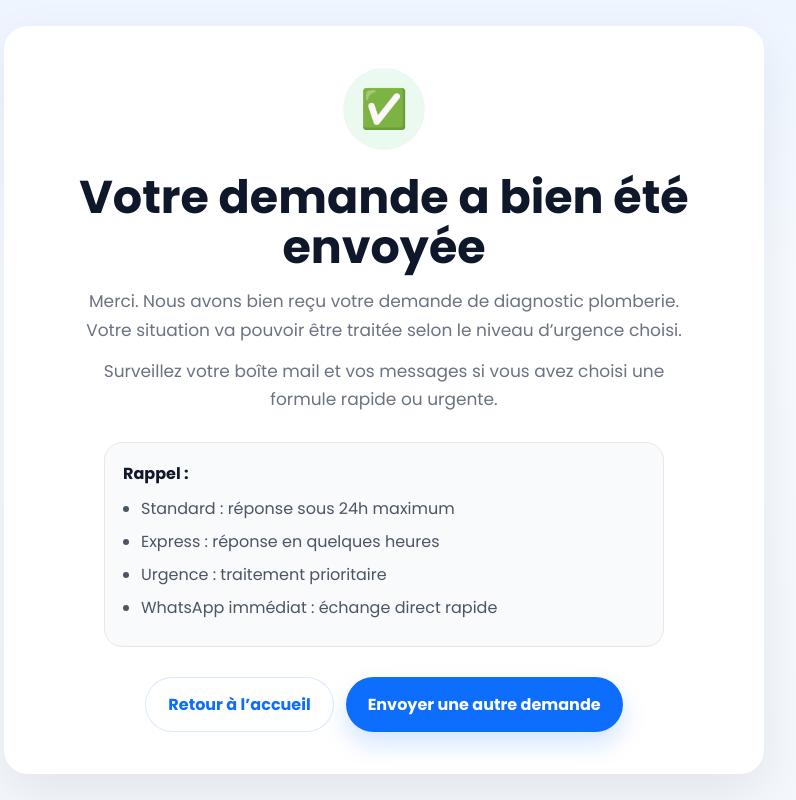
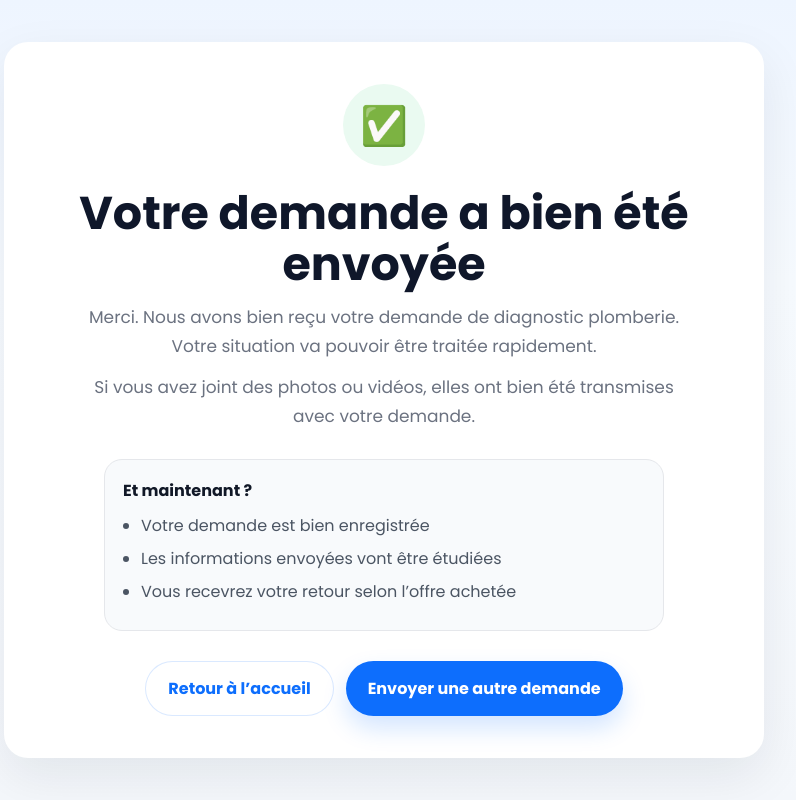
Before and after one commit to Tony-createur/diag-plomberie-france, a website: page demande-envoyee.html in a window 1280 px wide. Shown: the whole page, without its empty margins (256-1052 px from the left). Drawn offline with Linux system fonts and the light colour scheme.

Commit message:
Update demande-envoyee.html

```diff
--- a/demande-envoyee.html
+++ b/demande-envoyee.html
@@ -167,19 +167,18 @@
     <h1>Votre demande a bien été envoyée</h1>
     <p>
       Merci. Nous avons bien reçu votre demande de diagnostic plomberie.
-      Votre situation va pouvoir être traitée selon le niveau d’urgence choisi.
+      Votre situation va pouvoir être traitée rapidement.
     </p>
     <p>
-      Surveillez votre boîte mail et vos messages si vous avez choisi une formule rapide ou urgente.
+      Si vous avez joint des photos ou vidéos, elles ont bien été transmises avec votre demande.
     </p>
 
     <div class="info-box">
-      <strong>Rappel :</strong>
+      <strong>Et maintenant ?</strong>
       <ul>
-        <li>Standard : réponse sous 24h maximum</li>
-        <li>Express : réponse en quelques heures</li>
-        <li>Urgence : traitement prioritaire</li>
-        <li>WhatsApp immédiat : échange direct rapide</li>
+        <li>Votre demande est bien enregistrée</li>
+        <li>Les informations envoyées vont être étudiées</li>
+        <li>Vous recevrez votre retour selon l’offre achetée</li>
       </ul>
     </div>
 
```
